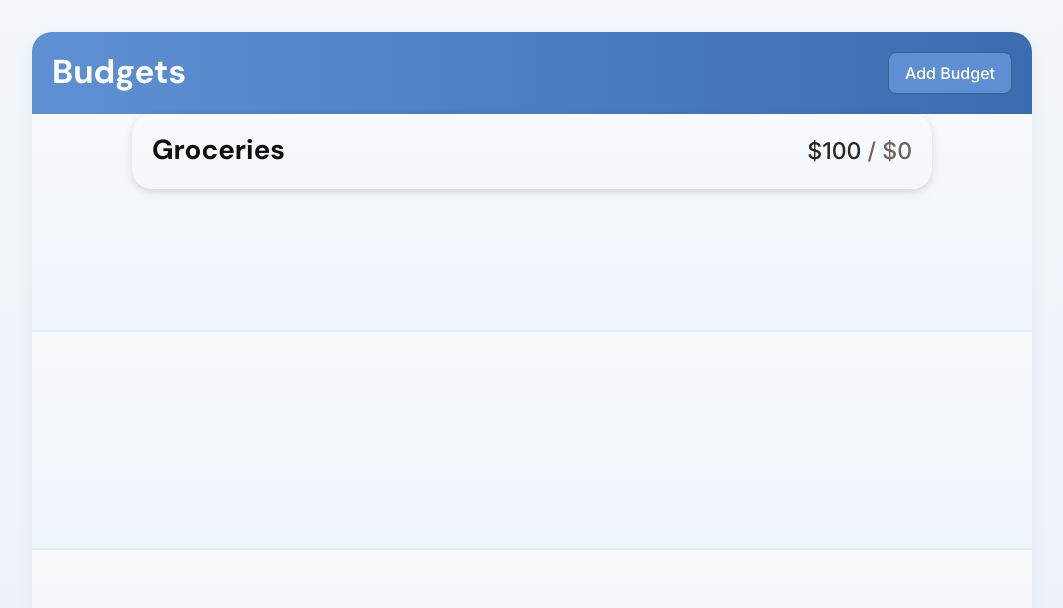
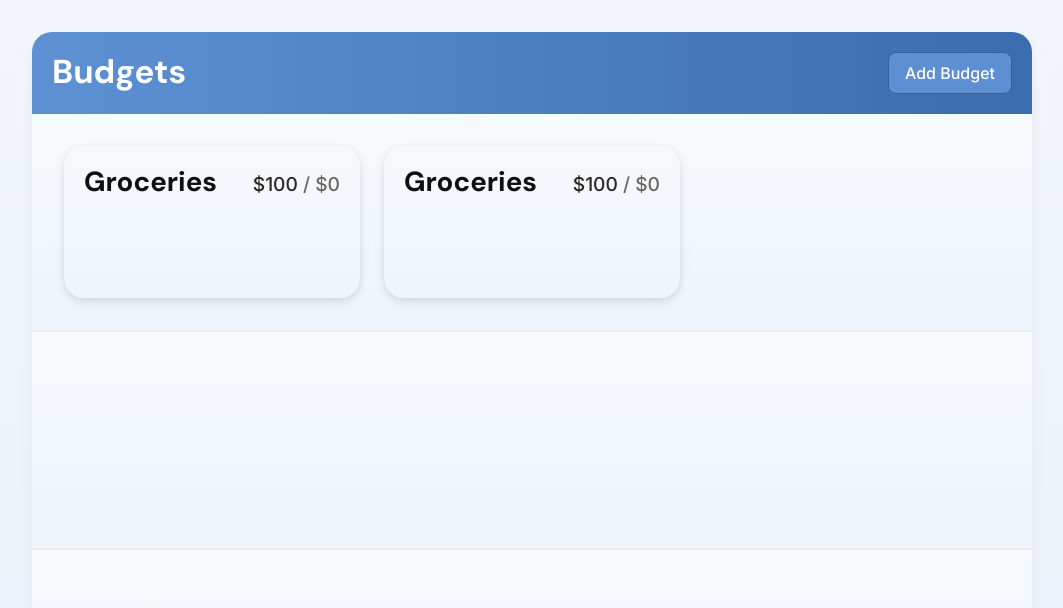
Before and after one commit to daniel-howorth/budget-app, a React (Vite) app: page / in a window 1280 px wide. Shown: the top 608 px of the page, without its empty margins (108-1171 px from the left). Built offline with nearby package versions, Linux system fonts and the light colour scheme.

Commit message:
Layout sections grid determine the size of cards

```diff
--- a/src/components/Cards/Card/Card.module.css
+++ b/src/components/Cards/Card/Card.module.css
@@ -2,9 +2,6 @@
   padding: var(--space-md);
   box-shadow: 0 2px 6px rgba(0, 0, 0, 0.06), 0 4px 12px rgba(0, 0, 0, 0.08);
   border-radius: 20px;
-
-  width: 80%;
-  margin: 0 auto;
 }
 
 .card h2 {
@@ -15,10 +12,12 @@
   display: flex;
   justify-content: space-between;
   align-items: baseline;
+  gap: 16px;
+  flex-wrap: wrap;
 }
 
 .spending-summary {
-  font-size: var(--text-lg);
+  font-size: var(--text-md);
   font-weight: var(--font-weight-medium);
 }
 
--- a/src/components/Layout/Layout.jsx
+++ b/src/components/Layout/Layout.jsx
@@ -13,6 +13,7 @@ function Layout() {
       <Header />
       <section>
         <Card title="Groceries" expenditure={100} limit={0} />
+        <Card title="Groceries" expenditure={100} limit={0} />
       </section>
       <section></section>
       <section></section>
--- a/src/components/Layout/Layout.module.css
+++ b/src/components/Layout/Layout.module.css
@@ -17,6 +17,10 @@
   background-color: var(--color-gray-100);
   border-bottom: 2px solid rgba(0, 0, 0, 0.06);
   background: linear-gradient(to bottom, #f7fafd, #edf4fa);
+  padding: var(--space-lg);
+  display: grid;
+  grid-template-columns: repeat(auto-fill, minmax(min(250px, 100%), 1fr));
+  gap: 24px;
 }
 
 .layout section:last-of-type {
```
